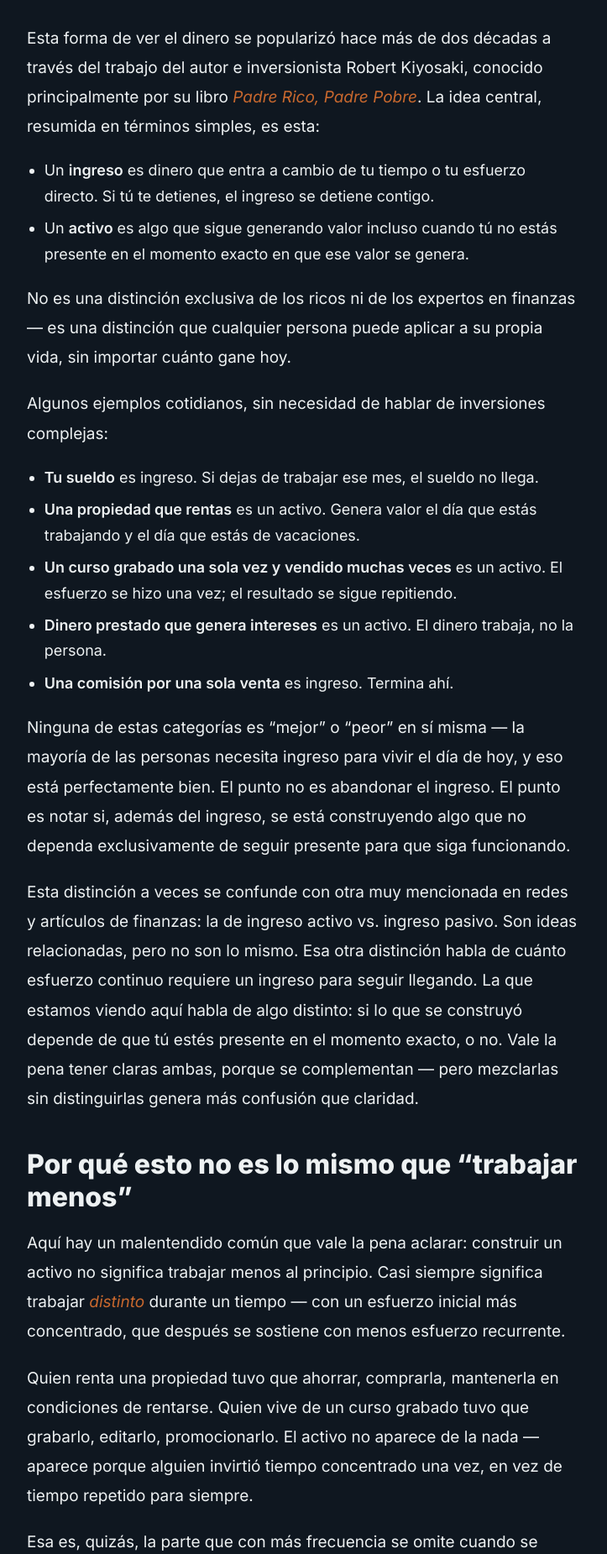
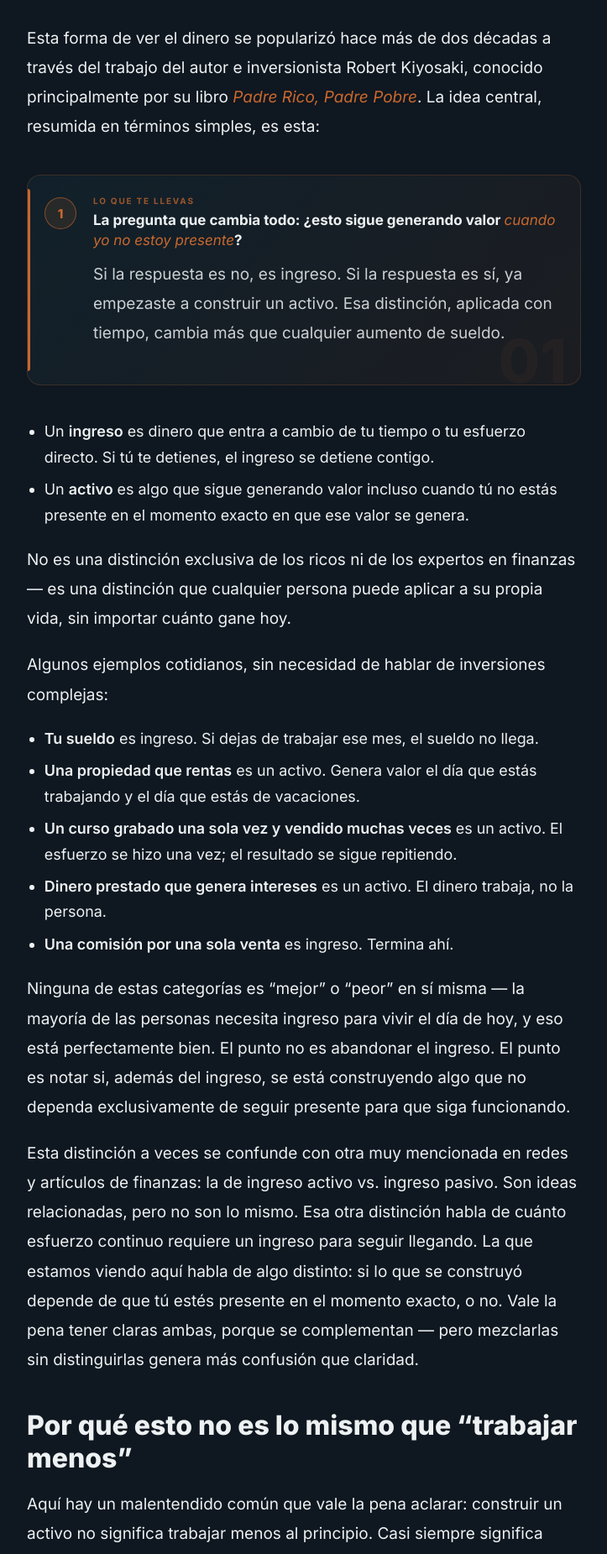
Before and after one commit to Appsalex/infinexa, a Jekyll site: the page built from _posts/2026-06-25-ingreso-vs-activo.md, in a window 1280 px wide. Shown: the part 2669-4520 px from the top of the page at 84% size, without its empty margins (278-1001 px from the left). Built offline with Jekyll 4.4.1, drawn with Linux system fonts in a browser that asks for light colours; some of the changed text lies outside the part shown.

Commit message:
Principios visuales en los 6 posts + post stablecoin con investigación real

```diff
--- a/_layouts/post.html
+++ b/_layouts/post.html
@@ -89,6 +89,17 @@ document.addEventListener('DOMContentLoaded', function() {
 .donativo-hint a{font-size:13px;color:var(--tmuted,var(--plata));opacity:.6;text-decoration:none;}
 .donativo-hint a:hover{opacity:1;color:var(--cobre);}
 
+/* ── BLOQUE DE PRINCIPIOS ── */
+.principio{background:linear-gradient(135deg,rgba(27,77,92,0.18) 0%,rgba(200,104,46,0.07) 100%);border:1px solid rgba(200,104,46,0.22);border-radius:16px;padding:clamp(18px,2.2vw,24px) clamp(18px,2.2vw,24px) clamp(18px,2.2vw,24px) clamp(16px,2vw,20px);margin:clamp(28px,3.5vw,40px) 0;display:flex;gap:clamp(14px,1.8vw,20px);align-items:flex-start;position:relative;overflow:hidden;}
+.principio::before{content:'';position:absolute;left:0;top:16px;bottom:16px;width:3px;background:var(--cobre);border-radius:0 3px 3px 0;}
+.principio-badge{flex-shrink:0;width:38px;height:38px;border-radius:50%;background:rgba(200,104,46,0.12);border:1.5px solid rgba(200,104,46,0.6);display:flex;align-items:center;justify-content:center;font-size:15px;font-weight:800;color:var(--cobre);margin-top:2px;}
+.principio-body{flex:1;min-width:0;}
+.principio-label{font-size:10px;font-weight:700;letter-spacing:1.8px;text-transform:uppercase;color:var(--cobre);opacity:.75;margin-bottom:6px;}
+.principio-titulo{font-size:clamp(15px,1.4vw,17px);font-weight:700;color:var(--plata-cl);line-height:1.4;margin-bottom:10px;}
+.principio-titulo em{font-style:italic;color:var(--cobre);font-weight:400;}
+.principio-texto{font-size:clamp(13px,1.2vw,14px);color:var(--plata);line-height:1.75;opacity:.85;margin:0;}
+.principio-num{position:absolute;right:16px;bottom:-8px;font-size:72px;font-weight:900;color:rgba(200,104,46,0.06);line-height:1;pointer-events:none;user-select:none;}
+
 /* ── TARJETAS DE COMPARACIÓN (reemplazan imágenes con texto pequeño) ── */
 .section-label-inline{text-align:center;font-size:13px;font-weight:700;letter-spacing:1.5px;text-transform:uppercase;color:var(--cobre);margin-bottom:clamp(16px,2vw,22px);}
 .cards-row{display:flex;gap:clamp(12px,1.8vw,18px);margin:clamp(20px,2.6vw,30px) 0;}
--- a/_posts/2026-06-25-ingreso-vs-activo.md
+++ b/_posts/2026-06-25-ingreso-vs-activo.md
@@ -56,6 +56,16 @@ Esa conversación es el punto de partida de esta reflexión. No porque la respue
 
 Esta forma de ver el dinero se popularizó hace más de dos décadas a través del trabajo del autor e inversionista Robert Kiyosaki, conocido principalmente por su libro *Padre Rico, Padre Pobre*. La idea central, resumida en términos simples, es esta:
 
+<div class="principio">
+  <div class="principio-badge">1</div>
+  <div class="principio-body">
+    <div class="principio-label">Lo que te llevas</div>
+    <div class="principio-titulo">La pregunta que cambia todo: ¿esto sigue generando valor <em>cuando yo no estoy presente</em>?</div>
+    <p class="principio-texto">Si la respuesta es no, es ingreso. Si la respuesta es sí, ya empezaste a construir un activo. Esa distinción, aplicada con tiempo, cambia más que cualquier aumento de sueldo.</p>
+  </div>
+  <div class="principio-num">01</div>
+</div>
+
 - Un **ingreso** es dinero que entra a cambio de tu tiempo o tu esfuerzo directo. Si tú te detienes, el ingreso se detiene contigo.
 - Un **activo** es algo que sigue generando valor incluso cuando tú no estás presente en el momento exacto en que ese valor se genera.
 
@@ -80,6 +90,16 @@ Aquí hay un malentendido común que vale la pena aclarar: construir un activo n
 Quien renta una propiedad tuvo que ahorrar, comprarla, mantenerla en condiciones de rentarse. Quien vive de un curso grabado tuvo que grabarlo, editarlo, promocionarlo. El activo no aparece de la nada — aparece porque alguien invirtió tiempo concentrado una vez, en vez de tiempo repetido para siempre.
 
 Esa es, quizás, la parte que con más frecuencia se omite cuando se habla de este tema: no es magia, no es "dinero fácil", es simplemente una forma distinta de invertir el mismo esfuerzo que ya se está invirtiendo en el ingreso de todos los días.
+
+<div class="principio">
+  <div class="principio-badge">2</div>
+  <div class="principio-body">
+    <div class="principio-label">Lo que te llevas</div>
+    <div class="principio-titulo">Construir un activo no es trabajar menos — es <em>invertir esfuerzo una vez</em> en lugar de repetirlo siempre.</div>
+    <p class="principio-texto">Quien renta una propiedad, quien vende un curso grabado — invirtió tiempo concentrado una vez. Después ese tiempo sigue trabajando aunque ellos no estén.</p>
+  </div>
+  <div class="principio-num">02</div>
+</div>
 
 ## Dos malentendidos comunes que vale la pena aclarar
 
--- a/sitemap.xml
+++ b/sitemap.xml
@@ -60,4 +60,10 @@
     <changefreq>monthly</changefreq>
     <priority>0.6</priority>
   </url>
+  <url>
+    <loc>https://infinexa.app/blog/stablecoin-vs-bitcoin/</loc>
+    <lastmod>2026-06-30</lastmod>
+    <changefreq>monthly</changefreq>
+    <priority>0.6</priority>
+  </url>
 </urlset>
```
Also changed, not shown: _posts/2026-06-26-crisis-1929-2020.md (+10 -0 lines), _posts/2026-06-26-por-que-rechazamos-lo-nuevo.md (+10 -0 lines), _posts/2026-06-26-wallet-no-custodial.md (+10 -0 lines), _posts/2026-06-29-cajero-automatico-wallet.md (+10 -0 lines), _posts/2026-06-30-stablecoin-vs-bitcoin.md (added, +84 -0 lines), assets/blog/stablecoin-vs-bitcoin.webp (added), 1 other file.
